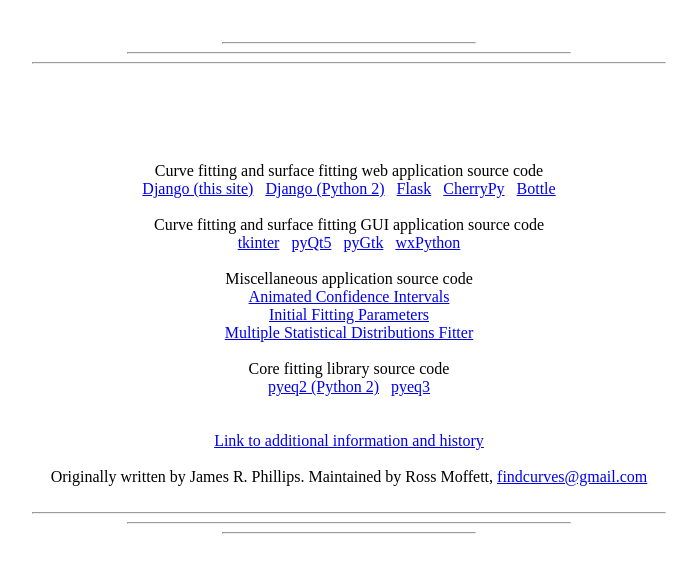
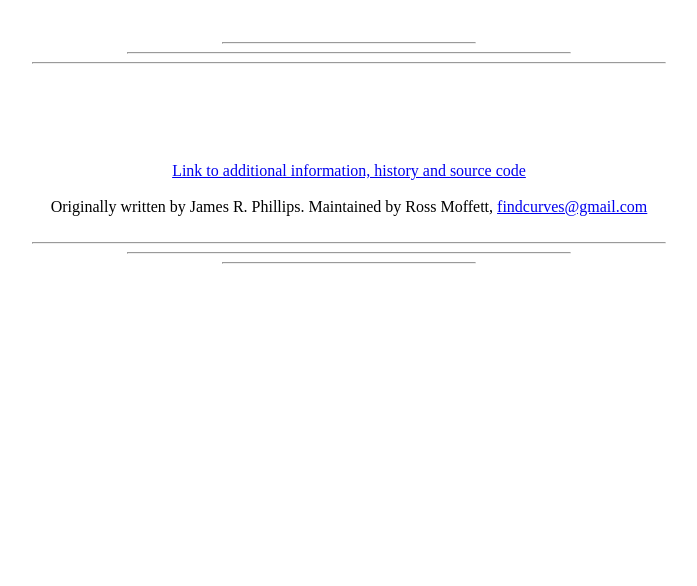
Before and after one commit to rossSauce/ZunZun4, a Django app: template templates/zunzun/generic_page_template.html in a window 1280 px wide. Shown: the part 338-924 px from the top of the page, without its empty margins (291-988 px from the left). After the commit the page ends 602 px from the top, so only its background shows below. Run offline with Django 4.2, Linux system fonts and the light colour scheme; the template is opened without the code that fills it, so the values that code supplies are empty.

Commit message:
Move source code links to the history page (d5ae5cb)

```diff
--- a/templates/zunzun/generic_page_template.html
+++ b/templates/zunzun/generic_page_template.html
@@ -114,38 +114,7 @@ function f4() {
 <br>
 <br>
 <center>
-Curve fitting and surface fitting web application source code<br>
-<a href=https://github.com/rossSauce/ZunZun4>Django (this site)</a>
-&nbsp;
-<a href=https://bitbucket.org/zunzuncode/zunzunsite>Django (Python 2)</a>
-&nbsp;
-<a href=https://bitbucket.org/zunzuncode/FlaskFit>Flask</a>
-&nbsp;
-<a href=https://bitbucket.org/zunzuncode/CherryPyFit>CherryPy</a>
-&nbsp;
-<a href=https://bitbucket.org/zunzuncode/BottleFit>Bottle</a><br>
-<br>
-Curve fitting and surface fitting GUI application source code<br>
-<a href=https://github.com/rossSauce/Tkinterfit>tkinter</a>
-&nbsp;
-<a href=https://bitbucket.org/zunzuncode/pyQt5Fit>pyQt5</a>
-&nbsp;
-<a href=https://bitbucket.org/zunzuncode/pyGtkFit>pyGtk</a>
-&nbsp;
-<a href=https://bitbucket.org/zunzuncode/wxPythonFit>wxPython</a><br>
-<br>
-Miscellaneous application source code<br>
-<a href=https://bitbucket.org/zunzuncode/CommonProblems>Animated Confidence Intervals</a><br>
-<a href=https://bitbucket.org/zunzuncode/RamanSpectroscopyFit>Initial Fitting Parameters</a><br>
-<a href=https://bitbucket.org/zunzuncode/tkinterStatsDistroFit>Multiple Statistical Distributions Fitter</a><br>
-<br>
-Core fitting library source code<br>
-<a href=https://bitbucket.org/zunzuncode/pyeq2>pyeq2  (Python 2)</a>
-&nbsp;
-<a href=https://bitbucket.org/zunzuncode/pyeq3>pyeq3</a><br>
-<br>
-<br>
-<a href='/temp/static_images/AdditionalInfo.html' target="_blank">Link to additional information and history</a>
+<a href='/temp/static_images/AdditionalInfo.html' target="_blank">Link to additional information, history and source code</a>
 <br><br>
 Originally written by James R. Phillips. Maintained by Ross Moffett, <a href='mailto:findcurves@gmail.com'>findcurves@gmail.com</a>
 <br><br>
```
Also changed, not shown: temp/static_images/AdditionalInfo.html (+24 -0 lines).
